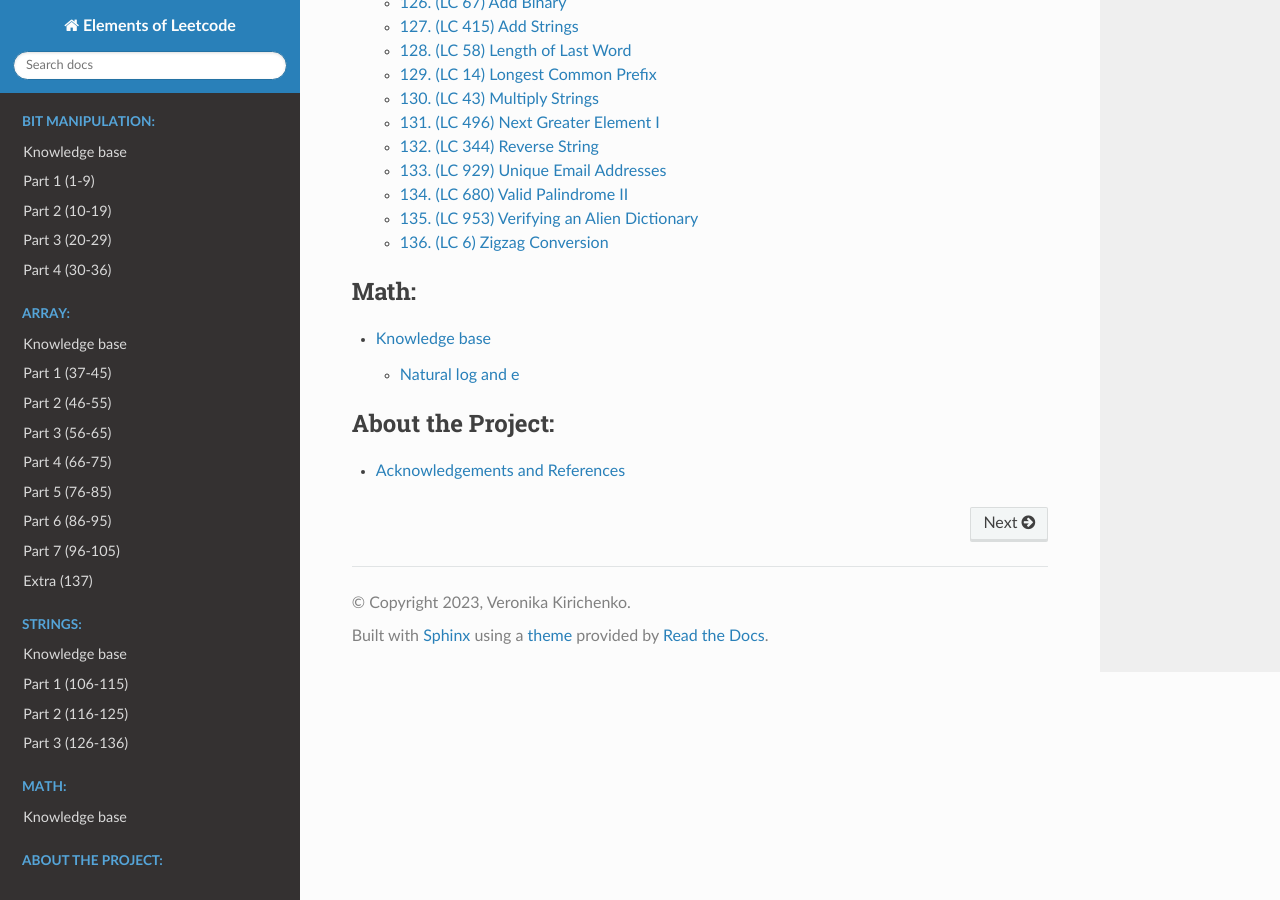
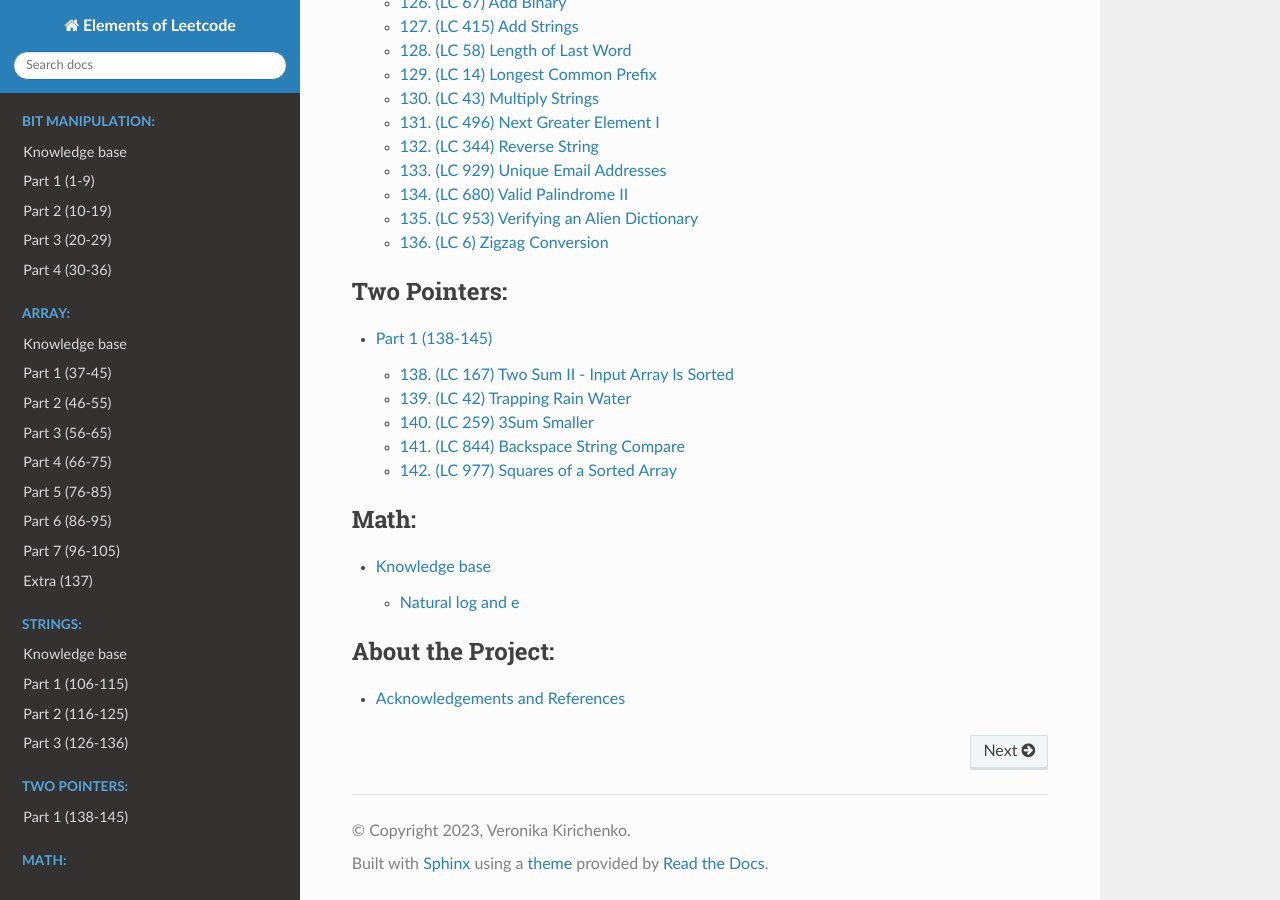
Before and after one commit to kkvero/elements_of_leetcode, a Sphinx documentation site: the page built from docs/source/index.rst, in a window 1280 px wide and 900 px high, scrolled down 5374 px. Built offline with Sphinx 7.4.7 and the Read the Docs theme 2.0.0, drawn with Linux system fonts in a browser that asks for light colours; some of the changed lines change nothing that is shown.

Commit message:
update 49: add 138-142

```diff
--- a/docs/source/index.rst
+++ b/docs/source/index.rst
@@ -52,6 +52,11 @@ TABLE OF CONTENTS
     Part 3 (126-136) <strings/strings_3>
 
 .. toctree::
+    :caption: Two Pointers:
+
+    Part 1 (138-145) <two_pointers/two_pointers>
+
+.. toctree::
     :caption: Math:
 
     Knowledge base <math/math_kb>
--- /dev/null
+++ b/docs/source/two_pointers/two_pointers.rst
@@ -0,0 +1,387 @@
+Two Pointers Questions Part 1
+===============================
+138. (LC 167) Two Sum II - Input Array Is Sorted
+----------------------------------------------------
+`167. Two Sum II - Input Array Is Sorted <https://leetcode.com/problems/two-sum-ii-input-array-is-sorted/>`_
+Medium
+
+**Key:**
+If you are given a sorted array, consider moving from both ends toward the center.
+
+**Solution 1** [:ref:`10 <ref-label>`]
+O(n) ::
+
+    class Solution:
+        def twoSum(self, numbers: List[int], target: int) -> List[int]:
+            l, r = 0, len(numbers) - 1
+
+            while l < r:
+                curSum = numbers[l] + numbers[r]
+
+                if curSum > target:
+                    r -= 1
+                elif curSum < target:
+                    l += 1
+                else:
+                    return [l + 1, r + 1]
+
+**Explained:** ::
+
+            if curSum > target:
+                r -= 1
+
+| How do we know to decrease the right pointer.
+| Consider our sorted a=[2,7,11,15], t=9
+| 2+15=17 >9
+| So we know we need a smaller sum.
+| If we moved lp, 7+15 we would only be making the sum greater.
+| So we must move the right pointer.
+
+::
+
+    ### My V (LC accepted 70, 80)
+    class Solution:
+        def twoSum(self, numbers: List[int], target: int) -> List[int]:
+            p1 = 0
+            p2 = len(numbers)-1
+            while p1 < p2:
+                sum_ = numbers[p1] + numbers[p2]
+                if sum_ == target:
+                    return [p1+1, p2+1]
+                elif sum_ > target:
+                    p2 -= 1
+                else:
+                    p1 +=1
+
+139. (LC 42) Trapping Rain Water
+------------------------------------
+`42. Trapping Rain Water <https://leetcode.com/problems/trapping-rain-water/>`_
+Hard
+
+| 2 approaches.
+| Both are O(n) time.
+| One is O(n) space, optimization with pointers is O(1) space.
+|
+| Keys (O(n) space)
+| -find running max for right side
+| -find running max for left side (while calculating water trapped)
+| Water trapped = min(current_left_max, current_right_max) - current_height
+| -If water trapped > 0, then add to ans.
+|
+| # The one with O(n) space, linear traversal.
+| We traverse the given array height=[0,1,0,2,1,0,1,3,2,1,2,1]
+
+.. admonition:: The formula for trapped water is:
+
+    min(maxLeft, maxRight) - height[i]
+
+| So we calculate for each index, including here at index 1, h=[1,2,3]
+| min(mL,mR) - h[i] = min(1,3)-h[1] = 1-2=-1 (no water trapped)
+|
+| Calculating maxL, maxR for a current index gives us the closest max left and max right walls.
+| E.g.
+
+::
+
+    # Illustration
+    # height:    0,1,0,2,1,0,1,3,2,1,2,1
+    # maxLeft:   0 0 1 1 2 2 2 2 3 3 3 3  -->
+    # maxRight:  3 3 3 3 3 3 3 2 2 2 1 0  <--
+    # min(mL,mR) 0 0 1 1 2 2 2 2 2 2 1 0  ^V
+    # trapped w: 0 0 1 0 1 2 1 0 0 1 0 0 (some zeros are actually -N, but we make sure we make it 0)
+
+::
+
+    ### My V O(N) (LC accepted 25, 70%)
+    class Solution:
+        def trap(self, height: List[int]) -> int:
+            # Calculating running max for values at the right side
+            max_right = []
+            max_v = height[-1]
+            for i in reversed(range(len(height))):
+                max_v = max(max_v, height[i])
+                max_right.append(max_v)
+            max_right = max_right[::-1]
+
+            #Calculating running max for left side. At the same time as calculating water trapped.
+            max_left_v = height[0]
+            ans=0
+            for j in range(len(height)):
+                max_left_v = max(max_left_v, height[j])
+                min_v = min(max_left_v, max_right[j])
+                water = min_v - height[j]
+                if water > 0:
+                    ans += water
+
+            return ans
+
+| **Logic when using pointers**
+| -Initiate pointers.
+| -Initiate leftMax, rightMax
+|     Iteration:
+| -Compare leftMax and rightMax, we will be moving that pointer, which max is smaller.
+| (If they have the same value, we move whichever.)
+| height=[0,1,0,2,1,0,1,3,2,1,2,1]
+|         L                     R
+| leftMax=0, rightMax=1
+| mL<mR, so we would move L+=1
+| -Check if we found a new leftMax or rightMax.
+|     leftMax = max(leftMax, height[l])
+| -Calculate water we can trap
+| leftMax - height[l]
+| Note that because we first assigned a new leftMax and if current h[i]= new leftMax
+| then water trapped = h[i]-h[i]=0. This is how we avoid negative amounts of water trapped.
+
+::
+
+    ### Two pointers
+    class Solution:
+        def trap(self, height: List[int]) -> int:
+            if not height:
+                return 0
+
+            l, r = 0, len(height) - 1
+            leftMax, rightMax = height[l], height[r]
+            res = 0
+            while l < r:
+                if leftMax < rightMax:
+                    l += 1
+                    leftMax = max(leftMax, height[l])
+                    res += leftMax - height[l]
+                else:
+                    r -= 1
+                    rightMax = max(rightMax, height[r])
+                    res += rightMax - height[r]
+            return res
+
+    ### My V3
+    def trap_water(a):
+        lp = 0
+        rp = len(a) - 1
+        maxL = a[lp]
+        maxR = a[rp]
+        water = 0
+        while lp < rp:
+            if maxL < maxR:  #From this we already know we're dealing with the result of minH=min(maxL, MaxR)
+                lp += 1
+                maxL = max(a[lp], maxL)
+                water += maxL - a[lp]
+            else:
+                rp -= 1
+                maxR = max(a[rp], maxR)
+                water += maxR - a[rp]
+        return water
+
+140. (LC 259) 3Sum Smaller
+-----------------------------
+`259. 3Sum Smaller <https://leetcode.com/problems/3sum-smaller>`_
+(Locked content)
+
+Given an array of n integers nums and an integer target, find the number of
+index triplets i, j, k with 0 <= i < j < k < n that satisfy the condition
+nums[i] + nums[j] + nums[k] < target.
+
+| Example 1:
+| Input: nums = [-2,0,1,3], target = 2
+| Output: 2
+| Explanation: Because there are two triplets which sums are less than 2:
+| [-2,0,1]
+| [-2,0,3]
+
+**Keys:**
+If we need 3 pointers, make the third P the index in array.
+
+| -Sort the input array.
+| -initiate pointers within the loop len(a)
+| leftP=i+1
+| So e.g.:
+
+::
+
+    # Illustration
+    # [-2,0,1,3]
+    #   i L   R
+
+| So L is actually our middle pointer, i index is our leftmost pointer.
+| -while L<R: (i is constant in this loop)
+| move R-=1 if sum>=t
+| otherwise, ATTENTION add to answer rp-lp, and lp+=1 AFTER that
+| (by rp-lp we add all combinations between rp and lp)
+| -move on to the next i, assign L, R anew:
+
+::
+
+    # [-2,0,1,3]
+    #     i L R
+
+::
+
+    ### Solution
+    def f(a, t) -> int:
+        a.sort()
+        ans = 0
+        for i in range(len(a)):
+            lp = i + 1
+            rp = len(a) - 1
+            while lp < rp:
+                s = a[i] + a[lp] + a[rp]
+                if s >= target:
+                    rp -= 1
+                else:
+                    ans += rp - lp   #<===
+                    lp += 1
+        return ans
+
+    nums = [-2, 0, 1, 3]
+    target = 2
+    print(f(nums, target)) #2
+    nums2 = [0, 1]
+    target2 = 0
+    print(f(nums2, target2)) #0
+
+141. (LC 844) Backspace String Compare
+-----------------------------------------
+`844. Backspace String Compare <https://leetcode.com/problems/backspace-string-compare/>`_
+Easy
+
+| Solution ideas:
+| -Initiate 2 pointers, both at the end of each string.
+| -Initiate vars skip1, skip2 to keep track of the encountered backspace #.
+| -Main while loop while i >= 0 or j >= 0
+| -inner 2 while loops for each pointer 'while pointer >=0', check for #, use break
+| -at the end of the main while loop check if one of the pointers reached the end of string.
+
+::
+
+    class Solution:
+        def backspaceCompare(self, s: str, t: str) -> bool:
+            i, j, skip1, skip2 = len(s) - 1, len(t) - 1, 0, 0
+            while i >= 0 or j >= 0:
+                while i >= 0:
+                    if s[i] == '#':
+                        skip1 += 1
+                        i -= 1       #<==1
+                    elif skip1:
+                        skip1 -= 1
+                        i -= 1       #<==2
+                    else:
+                        break
+                while j >= 0:
+                    if t[j] == '#':
+                        skip2 += 1
+                        j -= 1
+                    elif skip2:
+                        skip2 -= 1
+                        j -= 1
+                    else:
+                        break
+                if i >= 0 and j >= 0:  #AND
+                    if s[i] != t[j]:
+                        return False
+                elif i >= 0 or j >= 0:  #OR
+                    return False
+                i, j = i - 1, j - 1
+            return True
+
+142. (LC 977) Squares of a Sorted Array
+---------------------------------------------
+`977. Squares of a Sorted Array <https://leetcode.com/problems/squares-of-a-sorted-array/>`_
+Easy
+
+| [:ref:`10 <ref-label>`]
+| # Time: O(n), one pass using two pointers.
+| # Space: O(1), output array is not considered for space complexity.
+
+| Idea:
+| Recognize that sorted array like [-4, -1, 0, 3, 10], squares are [16,1,0,9,100].
+| An array like that will have greatest values at its far ends.
+| ===> We can iterate with two pointers from the far ends of the squared array.
+| Check which value at the pointer is greater, put that value into a new 'ans' array
+| in reverse order, e.g. ans=[0,0,0,0,100]. Or put from front and reverse when giving the final answer.
+
+::
+
+    ### Solution V1 + my V
+    def f(a):
+        lp, rp = 0, len(a) - 1
+        ans = []
+        a = [x**2 for x in a]
+        while lp <= rp:
+            if a[rp] > a[lp]:
+                ans.append(a[rp])
+                rp -= 1
+            else:
+                ans.append(a[lp])
+                lp += 1
+        return ans[::-1]
+
+    ### My V
+    def f(a):
+        lp, rp = 0, len(a) - 1
+        ans = [0] * len(a)
+        a = [x**2 for x in a]
+        i = 1
+        while lp <= rp:
+            if a[rp] > a[lp]:
+                ans[-i] = a[rp]
+                rp -= 1
+            else:
+                ans[-i] = a[lp]
+                lp += 1
+            i += 1
+        return ans
+
+    a = [-4, -1, 0, 3, 10]
+    print(f(a)) #[0, 1, 9, 16, 100]
+
+    ### Solution V2
+    class Solution:
+        def sortedSquares(self, nums: List[int]) -> List[int]:
+            n = len(nums)
+            res = [0] * n
+            l, r = 0, n - 1
+
+            while l <= r:
+                left, right = abs(nums[l]), abs(nums[r])
+                if left > right:
+                    res[r - l] = left * left
+                    l += 1
+                else:
+                    res[r - l] = right * right
+                    r -= 1
+            return res
+
+**My solution.** If you forgot to traverse from opposite ends. (LC accepted: 72, 78%)
+(Traversing from left if all positives, from right if all negatives, from somewhere
+in the middle if both pos and neg). ::
+
+    class Solution:
+        def sortedSquares(self, nums: List[int]) -> List[int]:
+            if len(nums) == 1:
+                return [nums[0] ** 2]
+            if nums[0] >= 0 and nums[len(nums) - 1] >= 0:
+                lp, rp = -1, 0
+            elif nums[0] < 0 and nums[len(nums) - 1] < 0:
+                lp, rp = len(nums) - 1, len(nums)
+            else:
+                for i in range(1, len(nums)):
+                    if nums[i] >= 0:
+                        lp = i - 1
+                        rp = i
+                        break
+            ans = []
+            while lp >= 0 or rp < len(nums):
+                if rp >= len(nums):
+                    res = nums[lp] ** 2
+                    lp -= 1
+                elif lp < 0:
+                    res = nums[rp] ** 2
+                    rp += 1
+                elif abs(nums[lp]) < nums[rp]:
+                    res = nums[lp] ** 2
+                    lp -= 1
+                else:
+                    res = nums[rp] ** 2
+                    rp += 1
+                ans.append(res)
+            return ans
```
Also changed, not shown: 11 other files.
